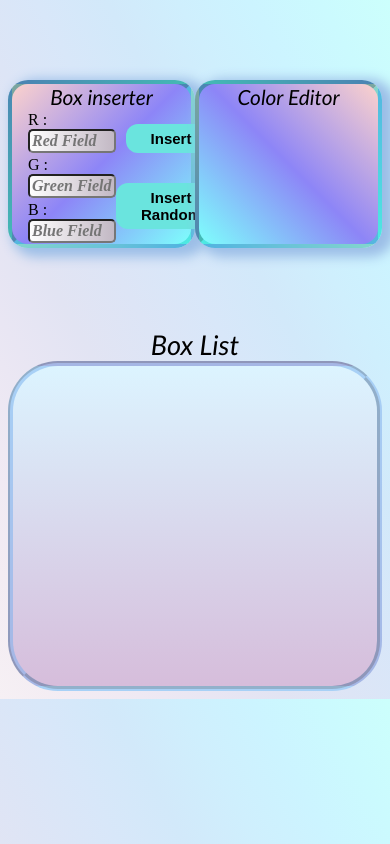
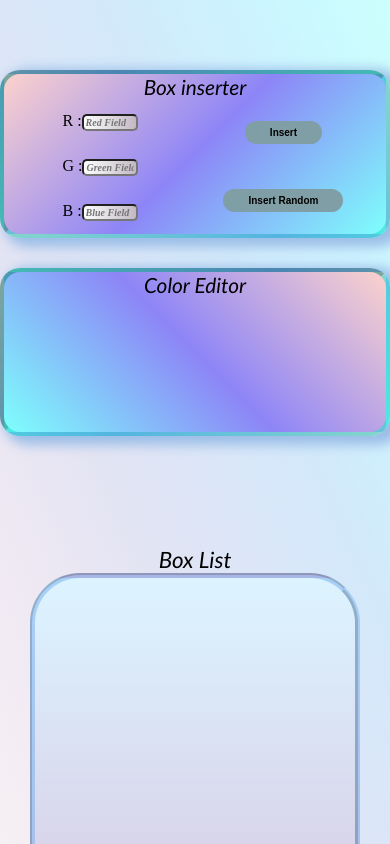
Before and after one commit to Rappkill/ColorfulRectangle, a React (Create React App) app: page / in a window 390 px wide. Shown: the top 844 px of the page. Built offline with nearby package versions, Linux system fonts and the light colour scheme.

Commit message:
[style-added]

```diff
--- a/src/index.css
+++ b/src/index.css
@@ -20,10 +20,12 @@ body {
     #cbfafe,
     #ccfffc
   );
+  height: 100vh;
+  margin: 0;
 }
 
 .app-wrapper {
-  margin-top: 5em;
+  /* margin-top: 5em; */
   display: flex;
   flex-direction: column;
   justify-content: space-between;
@@ -35,6 +37,7 @@ body {
   display: flex;
   flex-direction: row;
   justify-content: space-around;
+  padding-top: 70px;
 }
 
 .box-insert-wrapper {
@@ -71,7 +74,7 @@ body {
 }
 
 .submit-button {
-  background-color: #6ae4de;
+  background-color: rgb(128 158 165);
   border-radius: 12px;
   color: #000;
   cursor: pointer;
@@ -125,6 +128,7 @@ input {
   font-size: 1.7rem;
   font-style: oblique;
   text-align: center;
+  margin: 30px;
 }
 
 .box-list-wrapper {
@@ -139,9 +143,12 @@ input {
   border-radius: 50px;
   height: 20rem;
   max-width: auto;
-  align-self: stretch;
   display: grid;
   grid-template-columns: repeat(3, 1fr);
+  grid-template-rows: repeat(3, 1fr);
+  justify-items: center;
+
+  align-items: center;
 }
 
 .box-edit {
@@ -165,10 +172,9 @@ input {
 }
 
 .box {
-  margin: 2rem;
-  border: solid 1px green;
-  background-color: rgb(0, 255, 0);
   cursor: pointer;
+  height: 50%;
+  width: 50%;
 }
 
 .selected-box {
@@ -212,3 +218,74 @@ input {
   color: #ffffff;
   cursor: pointer;
 }
+
+/* Medium devices (landscape tablets, 768px and up) */
+@media only screen and (max-width: 700px) {
+  input {
+    font-size: 12px;
+    width: 4rem;
+  }
+
+  .submit-button {
+    font-size: 12px;
+  }
+
+  .selected-box {
+    height: 5rem;
+    width: 6rem;
+  }
+
+  #box-list-text {
+    font-size: 1.4rem;
+  }
+
+  .box-list-wrapper {
+    grid-template-columns: repeat(2, 1fr);
+    grid-template-rows: repeat(5, 1fr);
+  }
+
+  .box {
+    height: 90%;
+    width: 45%;
+  }
+}
+
+/* Small devices (portrait tablets and large phones, 600px and up) */
+@media only screen and (max-width: 500px) {
+  .inserter-wrapper {
+    flex-wrap: wrap;
+    gap: 30px;
+  }
+
+  input {
+    font-size: 10px;
+    width: 3rem;
+  }
+
+  .submit-button {
+    font-size: 10px;
+    flex-shrink: 3;
+  }
+
+  .selected-box {
+    height: 4rem;
+    width: 5rem;
+  }
+
+  #box-list-text {
+    font-size: 1.4rem;
+  }
+  .box-list-wrapper {
+    grid-template-columns: 1fr;
+    grid-template-rows: repeat(9, 1fr);
+    justify-content: center;
+  }
+
+  .box-list-wrapper {
+    height: 30rem;
+  }
+
+  .box {
+    width: 15%;
+  }
+}
--- a/src/store/reducers.ts
+++ b/src/store/reducers.ts
@@ -85,5 +85,5 @@ export const getSelectedBoxIndex = (store: Store): number => {
 };
 
 export const isMax = (store: Store): boolean => {
-  return store.boxList.length === 6;
+  return store.boxList.length === 9;
 };
```
Also changed, not shown: src/components/BoxInsert.tsx (+0 -11 lines).
